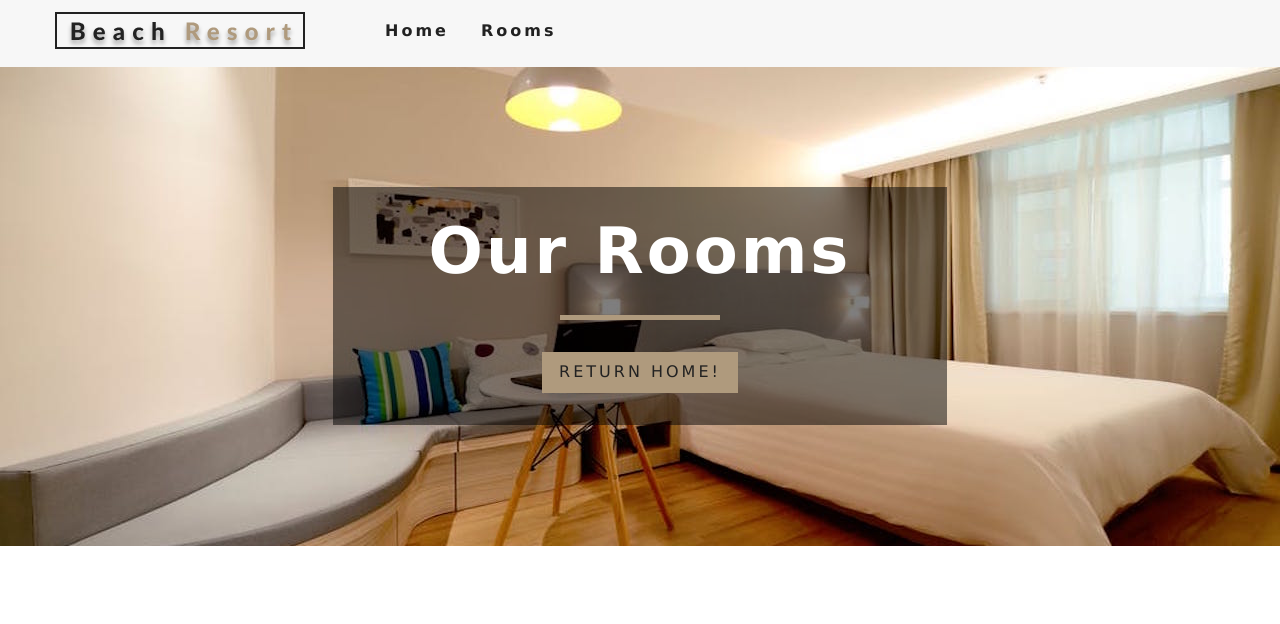
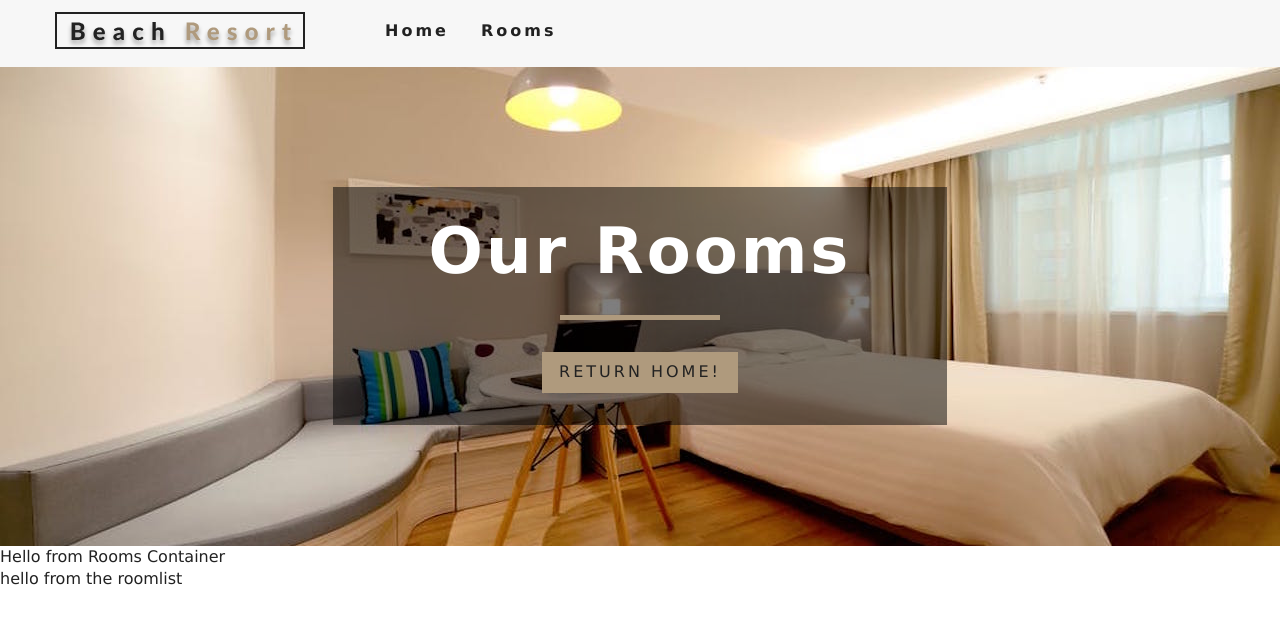
Before and after one commit to MarcusDLG/hotelresort, a React (Create React App) app: page /rooms in a window 1280 px wide. Shown: the top 624 px of the page. Built offline with nearby package versions, Linux system fonts and the light colour scheme.

Commit message:
Rooms container underway

```diff
--- a/src/App.js
+++ b/src/App.js
@@ -1,6 +1,6 @@
 import React from "react";
 import "./App.css";
-import Home from "./pages/home";
+import Home from "./pages/Home";
 import Rooms from "./pages/Rooms";
 import SingleRoom from "./pages/SingleRoom";
 import Error from "./pages/Error";
--- /dev/null
+++ b/src/components/RoomsContainer.jsx
@@ -0,0 +1,15 @@
+import React from "react";
+import RoomsFilter from "./RoomsFilter";
+import RoomsList from "./RoomsList";
+
+const RoomsContainer = () => {
+  return (
+    <div>
+      Hello from Rooms Container
+      <RoomsFilter />
+      <RoomsList />
+    </div>
+  );
+};
+
+export default RoomsContainer;
--- /dev/null
+++ b/src/components/RoomsFilter.jsx
@@ -0,0 +1,7 @@
+import React from "react";
+
+const RoomsFilter = () => {
+  return <div></div>;
+};
+
+export default RoomsFilter;
--- /dev/null
+++ b/src/components/RoomsList.jsx
@@ -0,0 +1,7 @@
+import React from "react";
+
+const RoomsList = () => {
+  return <div>hello from the roomlist</div>;
+};
+
+export default RoomsList;
--- a/src/pages/Rooms.jsx
+++ b/src/pages/Rooms.jsx
@@ -2,6 +2,7 @@ import React from "react";
 import Hero from "../components/Hero";
 import Banner from "../components/Banner";
 import { Link } from "react-router-dom";
+import RoomsContainer from "../components/RoomsContainer";
 
 const rooms = () => {
   return (
@@ -13,6 +14,7 @@ const rooms = () => {
           </Link>
         </Banner>
       </Hero>
+      <RoomsContainer></RoomsContainer>
     </>
   );
 };
```
